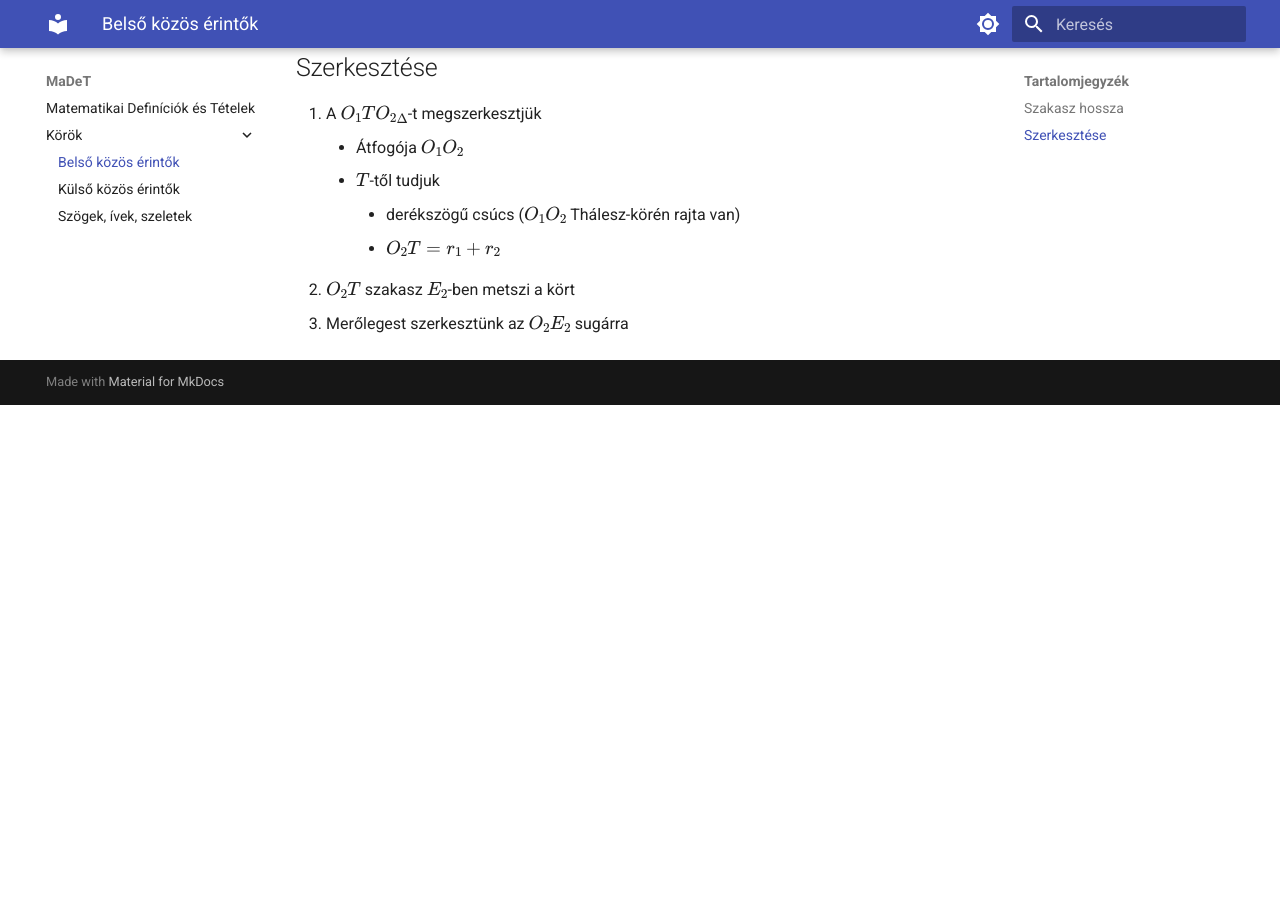
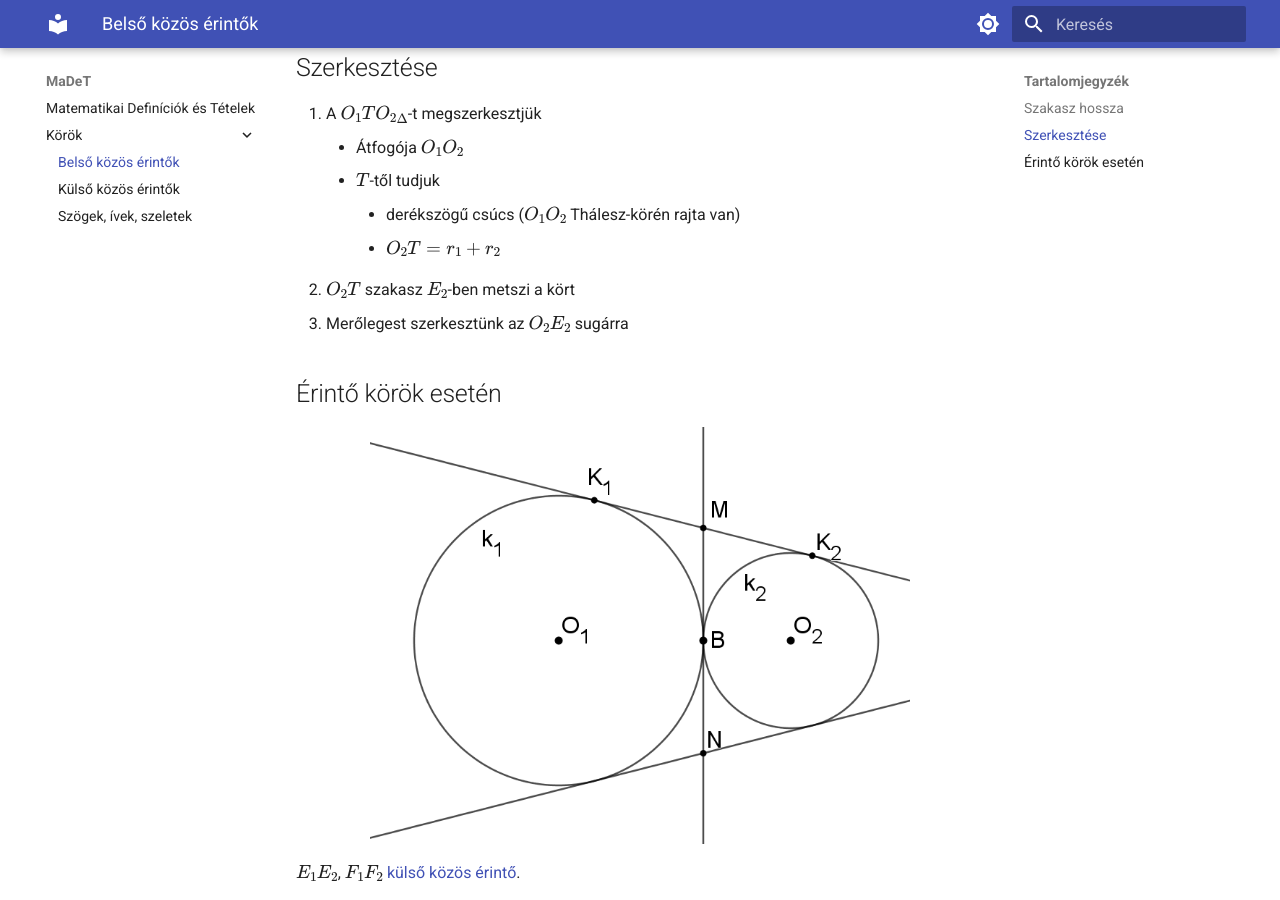
Before and after one commit to Error-42/madet, an MkDocs documentation site: the page built from docs/körök/belső-közös-érintők.md, in a window 1280 px wide and 900 px high, scrolled down 1028 px. Built offline with MkDocs 1.6.1 and Material for MkDocs 9.7.7, drawn with Linux system fonts in a browser that asks for light colours; before the commit the page ends 1433 px from its top, so only the background shows below that; some of the changed text lies outside the part shown.

Commit message:
added "érintő körök belső közös érintőinek hossza"

```diff
--- a/docs/körök/belső-közös-érintők.md
+++ b/docs/körök/belső-közös-érintők.md
@@ -29,3 +29,15 @@
         - $O_2T = r_1 + r_2$
 2. $O_2T$ szakasz $E_2$-ben metszi a kört
 3. Merőlegest szerkesztünk az $O_2E_2$ sugárra
+
+## Érintő körök esetén
+
+![](imgs/belső-közös-érintő-érintő-körök.png)
+
+$E_1E_2$, $F_1F_2$ [külső közös érintő](külső-közös-érintők.md).
+
+Az $MK_1 = MB$, mert $M$ a $k_1$ kör érintőinek metszésopontja, hasonlóan $MK_2 = MB$.
+
+Mivel az ábra tengelyszimmetrikus, így $MB = BN$.
+
+Tehát $MN = MB + BN = 2MB = MK_1+MK_2 = K_1K_2 = 2\sqrt{r_1r_2}$ (lásd [érintő körök külső érintőinek hossza](külső-közös-érintők.md#érintő-körök-esetén))
```
Also changed, not shown: docs/körök/imgs/belső-közös-érintő-érintő-körök.png (added), 1 other file.
